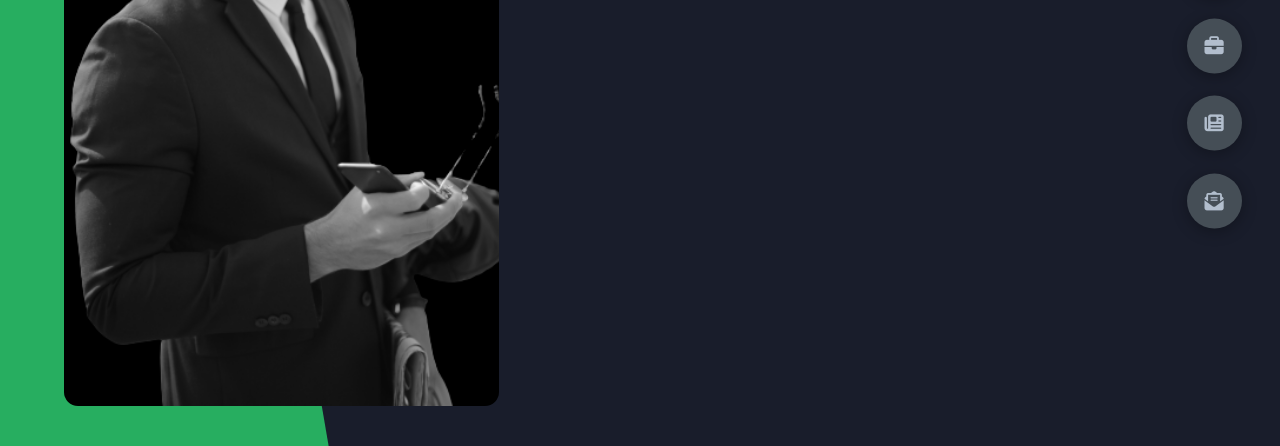
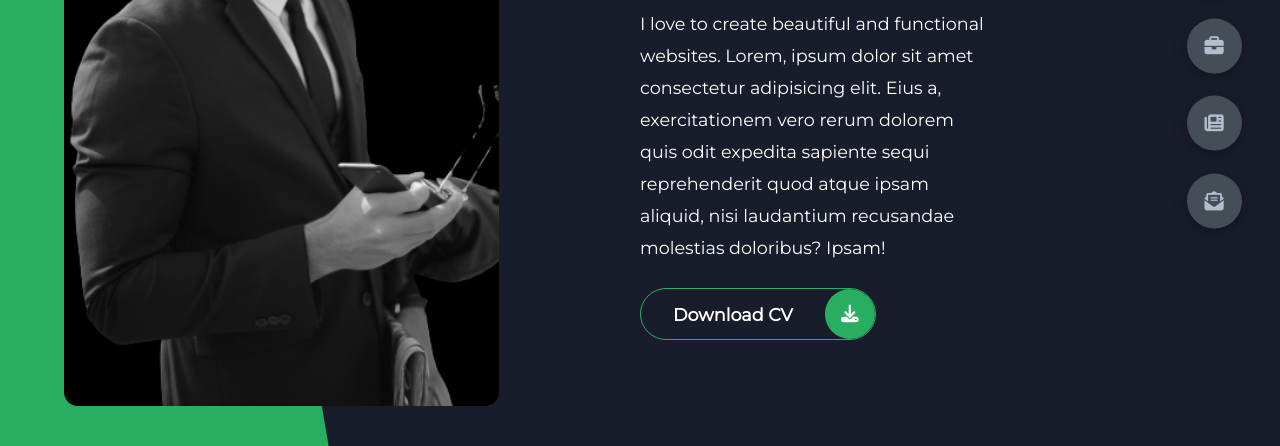
Before and after one commit to MiUlon/portfolio-website-1.5, a plain HTML site: page index.html in a window 1280 px wide. Shown: the part 354-800 px from the top of the page. Drawn offline with Linux system fonts and the light colour scheme.

Commit message:
implemented right side of header

```diff
--- a/index.html
+++ b/index.html
@@ -34,10 +34,12 @@
                     quis odit expedita sapiente sequi reprehenderit quod atque ipsam aliquid, nisi laudantium recusandae
                     molestias doloribus? Ipsam!
                 </p>
-                <a href="" class="main-btn">
-                    <span class="btn-text">Download CV</span>
-                    <span class="btn-icon"><i class="fas fa-download"></i></span>
-                </a>
+                <div class="btn-container">
+                    <a href="" class="main-btn">
+                        <span class="btn-text">Download CV</span>
+                        <span class="btn-icon"><i class="fas fa-download"></i></span>
+                    </a>
+                </div>
             </div>
         </div>
     </header>
--- a/styles/styles.scss
+++ b/styles/styles.scss
@@ -181,4 +181,77 @@ section {
             }
         }
     }
+
+    .right-header {
+        display: flex;
+        flex-direction: column;
+        justify-content: center;
+        padding-right: 18rem;
+
+        .name {
+            font-size: 3rem;
+
+            span {
+                color: var(--color-secondary);
+            }
+        }
+
+        P {
+            margin: 1.5rem 0;
+            line-height: 2rem;
+        }
+    }
 }
+
+.btn-container {
+    display: flex;
+    align-self: flex-start;
+}
+
+.main-btn {
+    border-radius: 30px;
+    color: inherit;
+    font-weight: 600;
+    position: relative;
+    border: 1px solid var(--color-secondary);
+    display: flex;
+    align-self: flex-start;
+    display: flex;
+    align-items: center;
+    overflow: hidden;
+
+    .btn-text {
+        padding: 0 2rem;
+    }
+
+    .btn-icon {
+        background-color: var(--color-secondary);
+        display: flex;
+        align-items: center;
+        justify-content: center;
+        border-radius: 50%;
+        padding: 1rem;
+    }
+
+    &::before {
+        content: '';
+        position: absolute;
+        top: 0;
+        right: 0;
+        transform: translateX(100%);
+        transition: all .4s ease-in-out;
+        z-index: -1;
+    }
+
+    &:hover {
+        transition: all .4s ease-in-out;
+
+        &::before {
+            width: 100%;
+            height: 100%;
+            background-color: var(--color-secondary);
+            transform: translateX(0%);
+            transition: all .4s ease-in-out;
+        }
+    }
+}
```
Also changed, not shown: styles/styles.css, 1 other file.
